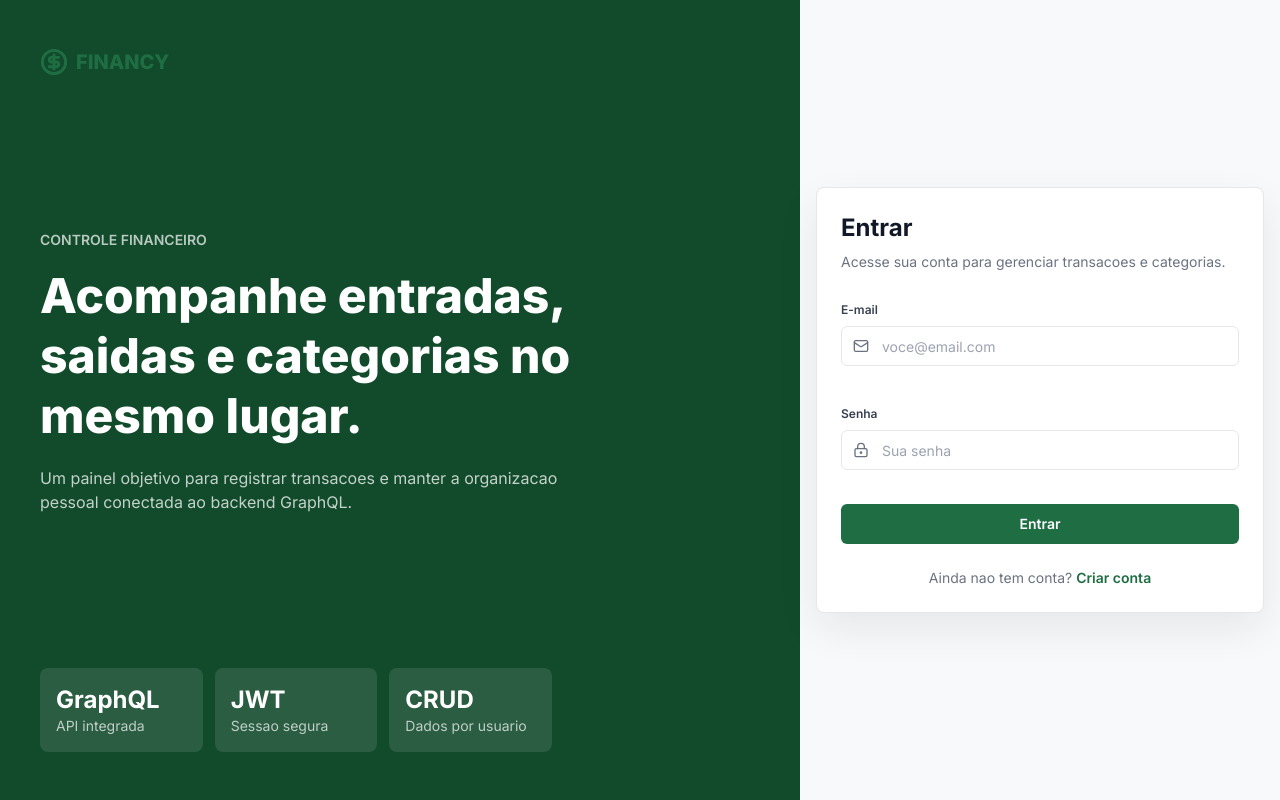
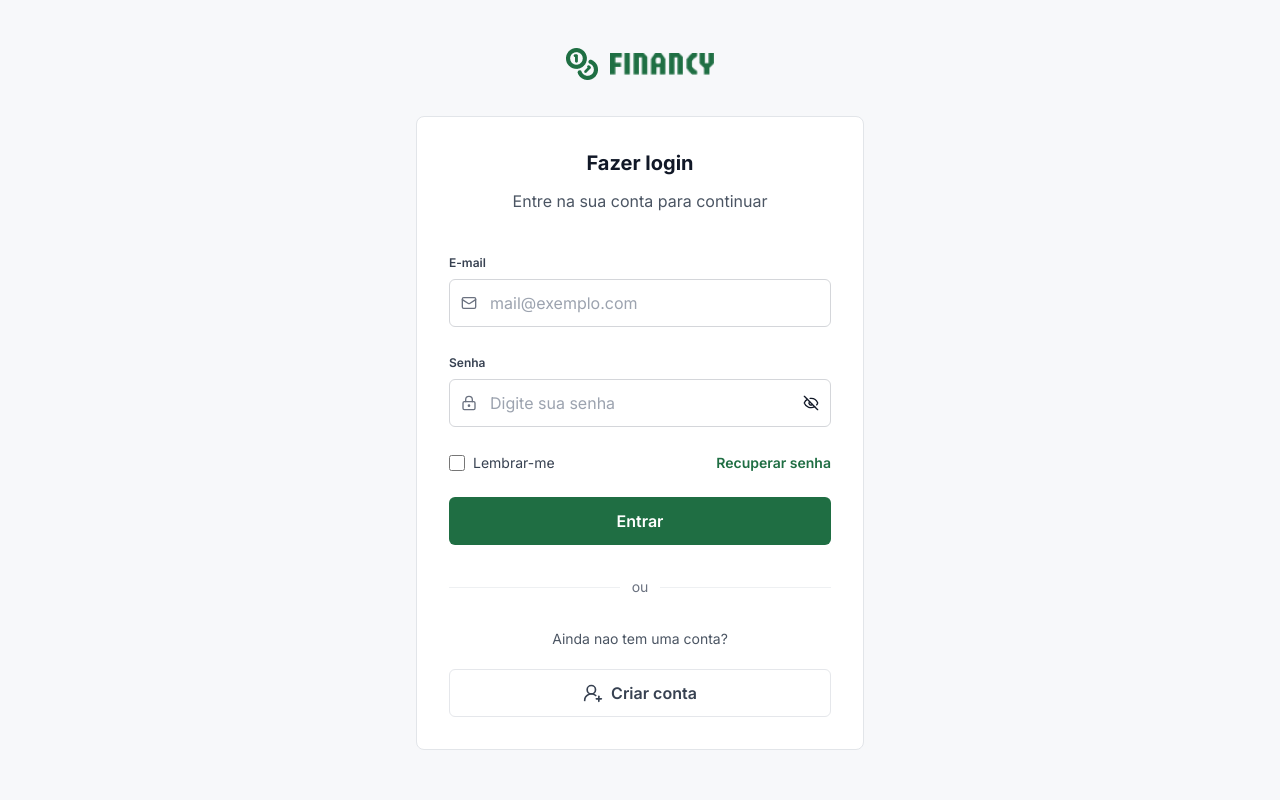
Before and after one commit to brunofhorn/financy, a React (Vite) app in the folder frontend/: page / in a window 1280 px wide. Built offline with nearby package versions, Linux system fonts and the light colour scheme.

Commit message:
style: add style to login page

```diff
--- a/frontend/src/components/ui/input.tsx
+++ b/frontend/src/components/ui/input.tsx
@@ -4,11 +4,12 @@ import { cn } from "../../lib/utils";
 
 export interface InputProps extends React.InputHTMLAttributes<HTMLInputElement> {
   icon?: React.ReactNode;
+  rightIcon?: React.ReactNode;
   error?: boolean;
 }
 
 const Input = React.forwardRef<HTMLInputElement, InputProps>(
-  ({ className, type, icon, error, ...props }, ref) => {
+  ({ className, type, icon, rightIcon, error, ...props }, ref) => {
     return (
       <div className="relative">
         {icon ? (
@@ -16,11 +17,17 @@ const Input = React.forwardRef<HTMLInputElement, InputProps>(
             {icon}
           </div>
         ) : null}
+        {rightIcon ? (
+          <div className="pointer-events-none absolute right-3 top-1/2 -translate-y-1/2 text-gray-900">
+            {rightIcon}
+          </div>
+        ) : null}
         <input
           type={type}
           className={cn(
             "flex h-10 w-full rounded-md border border-input bg-white px-3 py-2 text-sm text-gray-900 transition-colors placeholder:text-gray-400 focus-visible:outline-none focus-visible:ring-2 focus-visible:ring-ring disabled:cursor-not-allowed disabled:bg-gray-100 disabled:text-gray-500",
             icon && "pl-10",
+            rightIcon && "pr-10",
             error && "border-feedback-danger text-feedback-danger focus-visible:ring-feedback-danger",
             className,
           )}
--- a/frontend/src/pages/login-page.tsx
+++ b/frontend/src/pages/login-page.tsx
@@ -1,5 +1,5 @@
 import { zodResolver } from "@hookform/resolvers/zod";
-import { Loader2, LockKeyhole, Mail } from "lucide-react";
+import { EyeOff, Loader2, LockKeyhole, Mail, UserRoundPlus } from "lucide-react";
 import { useMutation } from "@tanstack/react-query";
 import { useForm } from "react-hook-form";
 import { Link } from "react-router-dom";
@@ -8,9 +8,10 @@ import { z } from "zod";
 import { useAuth } from "../context/auth-context";
 import { login } from "../lib/api";
 import { Field } from "../components/shared/field";
-import { Logo } from "../components/shared/logo";
 import { Button } from "../components/ui/button";
 import { Input } from "../components/ui/input";
+import financyMark from "../assets/financy-mark.png";
+import financyWordmark from "../assets/financy-wordmark.png";
 
 const loginSchema = z.object({
   email: z.string().trim().email("Informe um e-mail valido."),
@@ -37,57 +38,36 @@ export function LoginPage() {
   const error = mutation.error instanceof Error ? mutation.error.message : undefined;
 
   return (
-    <main className="grid min-h-svh bg-gray-100 lg:grid-cols-[1fr_480px]">
-      <section className="hidden bg-brand-dark px-10 py-12 text-white lg:flex lg:flex-col lg:justify-between">
-        <Logo />
-        <div className="max-w-xl">
-          <p className="text-sm font-semibold uppercase text-white/70">Controle financeiro</p>
-          <h1 className="mt-4 text-5xl font-extrabold leading-tight">
-            Acompanhe entradas, saidas e categorias no mesmo lugar.
-          </h1>
-          <p className="mt-5 text-base text-white/75">
-            Um painel objetivo para registrar transacoes e manter a organizacao
-            pessoal conectada ao backend GraphQL.
-          </p>
+    <main className="min-h-svh bg-[#f7f8fa] px-4 py-10">
+      <section className="mx-auto flex w-full max-w-[448px] flex-col items-center">
+        <div className="mb-9 mt-2 flex items-center justify-center gap-3">
+          <img src={financyMark} alt="" className="h-8 w-8 object-contain" />
+          <img src={financyWordmark} alt="Financy" className="h-[22px] w-auto object-contain" />
         </div>
-        <div className="grid max-w-lg grid-cols-3 gap-3 text-sm">
-          <div className="rounded-lg bg-white/10 p-4">
-            <strong className="block text-2xl">GraphQL</strong>
-            <span className="text-white/70">API integrada</span>
-          </div>
-          <div className="rounded-lg bg-white/10 p-4">
-            <strong className="block text-2xl">JWT</strong>
-            <span className="text-white/70">Sessao segura</span>
-          </div>
-          <div className="rounded-lg bg-white/10 p-4">
-            <strong className="block text-2xl">CRUD</strong>
-            <span className="text-white/70">Dados por usuario</span>
-          </div>
-        </div>
-      </section>
 
-      <section className="flex items-center justify-center px-4 py-10">
-        <div className="w-full max-w-md rounded-lg border border-border bg-white p-6 shadow-panel">
-          <div className="mb-8 lg:hidden">
-            <Logo />
-          </div>
-          <div>
-            <h1 className="text-2xl font-bold text-gray-900">Entrar</h1>
-            <p className="mt-2 text-sm text-gray-500">
-              Acesse sua conta para gerenciar transacoes e categorias.
+        <div className="w-full rounded-lg border border-[#e2e5e9] bg-white px-8 py-8 shadow-none sm:px-8">
+          <div className="text-center">
+            <h1 className="text-xl font-bold text-[#111827]">Fazer login</h1>
+            <p className="mt-3 text-base text-[#4b5563]">
+              Entre na sua conta para continuar
             </p>
           </div>
 
           <form
-            className="mt-6 space-y-3"
+            className="mt-9"
             onSubmit={form.handleSubmit((values) => mutation.mutate(values))}
           >
-            <Field label="E-mail" htmlFor="email" error={form.formState.errors.email?.message}>
+            <Field
+              label="E-mail"
+              htmlFor="email"
+              error={form.formState.errors.email?.message}
+            >
               <Input
                 id="email"
                 icon={<Mail className="h-4 w-4" />}
-                placeholder="voce@email.com"
+                placeholder="mail@exemplo.com"
                 error={Boolean(form.formState.errors.email)}
+                className="h-12 rounded-md border-[#d4d6da] text-base placeholder:text-[#9ca3af]"
                 {...form.register("email")}
               />
             </Field>
@@ -100,27 +80,57 @@ export function LoginPage() {
               <Input
                 id="password"
                 icon={<LockKeyhole className="h-4 w-4" />}
+                rightIcon={<EyeOff className="h-4 w-4" />}
                 type="password"
-                placeholder="Sua senha"
+                placeholder="Digite sua senha"
                 error={Boolean(form.formState.errors.password)}
+                className="h-12 rounded-md border-[#d4d6da] text-base placeholder:text-[#9ca3af]"
                 {...form.register("password")}
               />
             </Field>
 
+            <div className="mt-1 flex items-center justify-between gap-4 text-sm">
+              <label className="flex items-center gap-2 text-[#374151]">
+                <input
+                  type="checkbox"
+                  className="h-4 w-4 rounded border-[#d4d6da] text-brand-base focus:ring-brand-base"
+                />
+                Lembrar-me
+              </label>
+              <button
+                type="button"
+                className="font-semibold text-brand-base transition-colors hover:text-brand-dark"
+              >
+                Recuperar senha
+              </button>
+            </div>
+
             {error ? <p className="text-sm text-feedback-danger">{error}</p> : null}
 
-            <Button className="w-full" type="submit" disabled={mutation.isPending}>
+            <Button
+              className="mt-6 h-12 w-full rounded-md text-base"
+              type="submit"
+              disabled={mutation.isPending}
+            >
               {mutation.isPending ? <Loader2 className="h-4 w-4 animate-spin" /> : null}
               Entrar
             </Button>
           </form>
 
-          <p className="mt-6 text-center text-sm text-gray-500">
-            Ainda nao tem conta?{" "}
-            <Link className="font-semibold text-brand-base hover:text-brand-dark" to="/cadastro">
+          <div className="my-8 flex items-center gap-3">
+            <div className="h-px flex-1 bg-[#eef0f2]" />
+            <span className="text-sm text-[#6b7280]">ou</span>
+            <div className="h-px flex-1 bg-[#eef0f2]" />
+          </div>
+
+          <p className="text-center text-sm text-[#4b5563]">Ainda nao tem uma conta?</p>
+
+          <Button asChild variant="secondary" className="mt-5 h-12 w-full rounded-md text-base">
+            <Link to="/cadastro">
+              <UserRoundPlus className="h-5 w-5" />
               Criar conta
             </Link>
-          </p>
+          </Button>
         </div>
       </section>
     </main>
```
Also changed, not shown: frontend/src/assets/financy-mark.png (added), frontend/src/assets/financy-wordmark.png (added).
